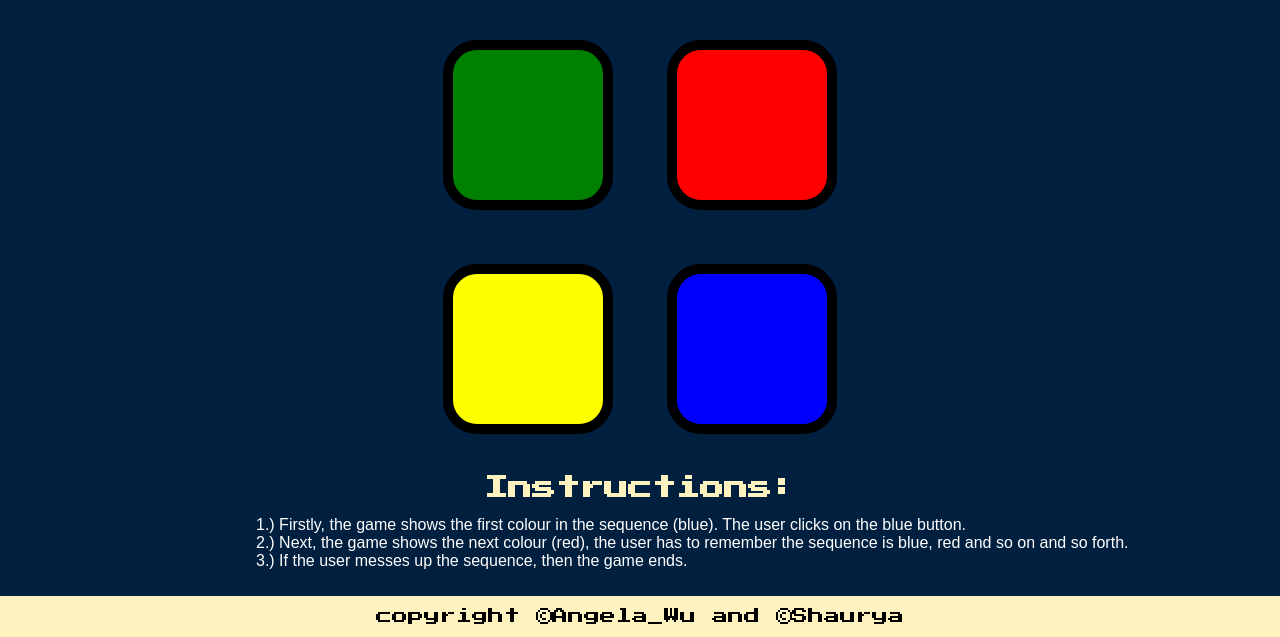
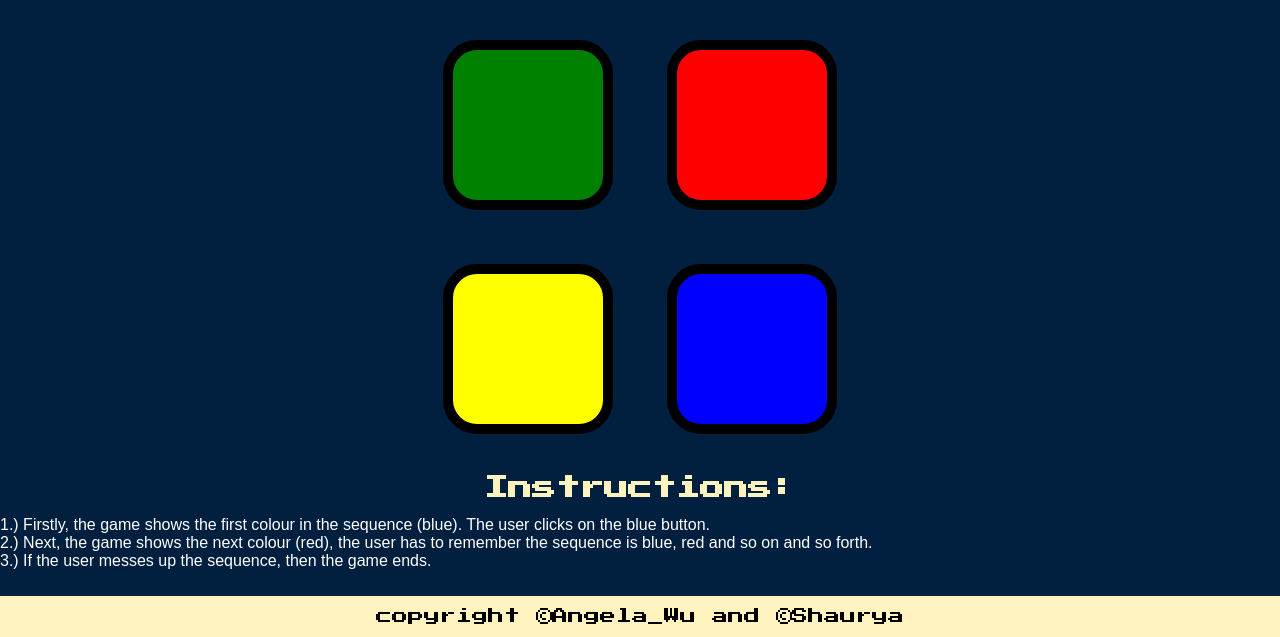
Before and after one commit to ShauryaBaghel/The-Simon-Game-initial-files, a plain HTML site: page index.html in a window 1280 px wide. Shown: the part 180-817 px from the top of the page. Drawn offline with nearby package versions, Linux system fonts and the light colour scheme.

Commit message:
Update styles.css

```diff
--- a/styles.css
+++ b/styles.css
@@ -6,7 +6,6 @@ body {
 p {
  font-family: sans-serif;
  text-align: left;
- margin-left: 20%;
  color: white;
 }
 #level-title {
```
